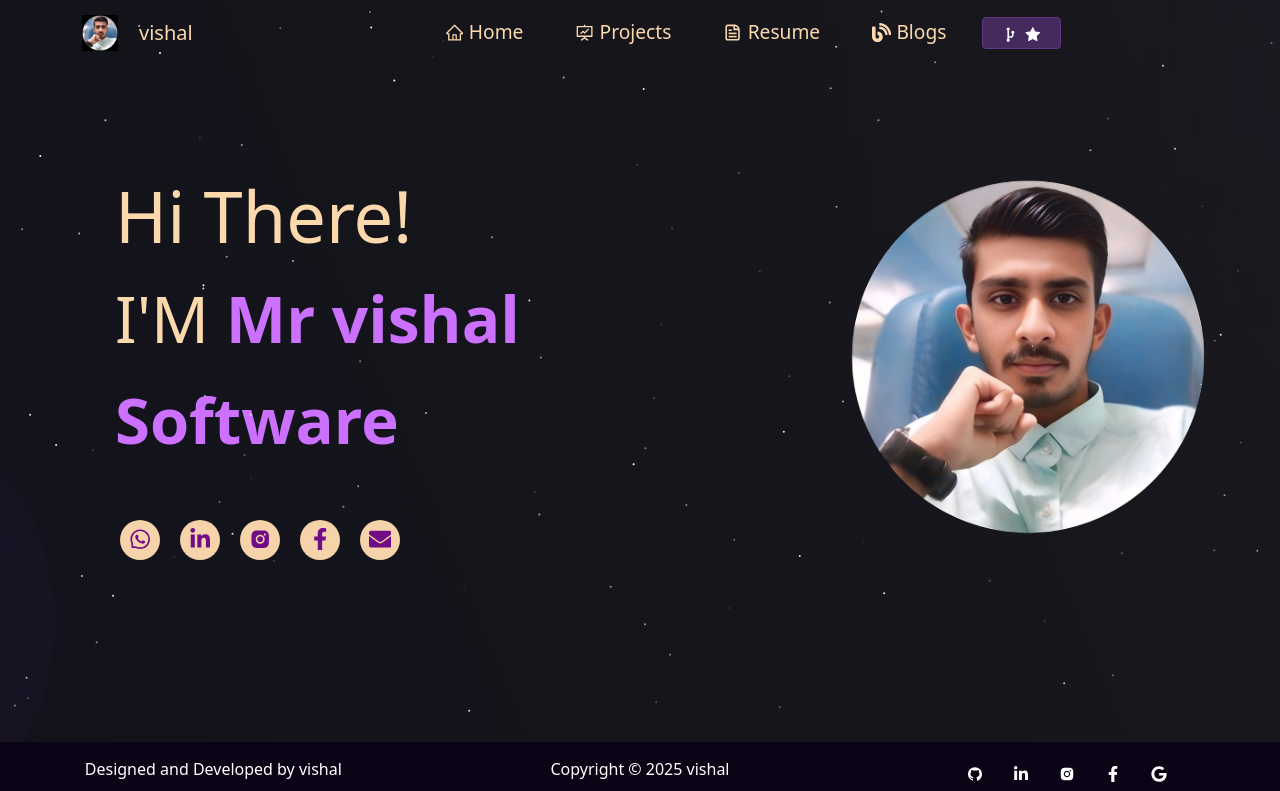
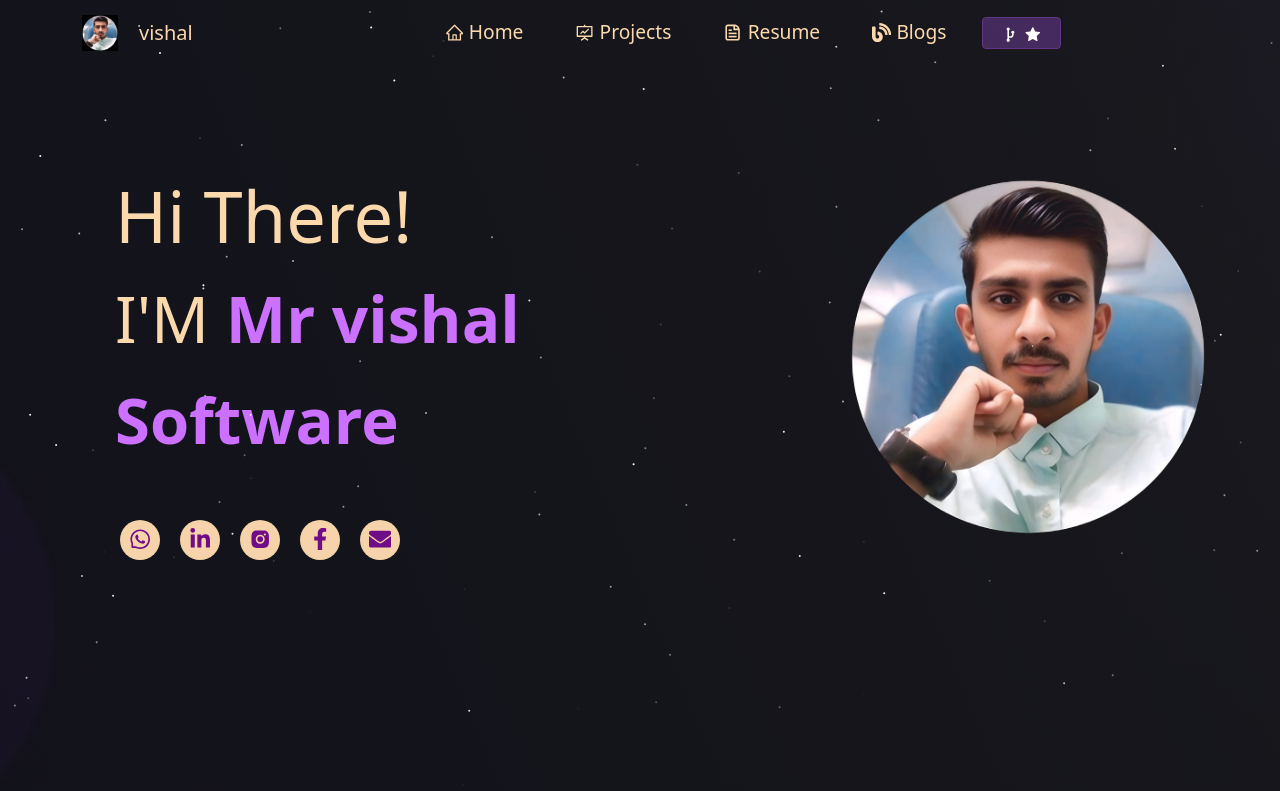
Before and after one commit to apit04726/Personal-Portfolio-main, a React (Create React App) app: page / in a window 1280 px wide. Shown: the top 791 px of the page. Built offline with nearby package versions, Linux system fonts and the light colour scheme; no server answers.

Commit message:
fix: change footer positioning to static and remove body padding for improved layout

```diff
--- a/src/style.css
+++ b/src/style.css
@@ -480,7 +480,7 @@ html {
 /* --------- */
 .footer {
   background-color: rgb(10, 4, 22);
-  position: fixed;
+  position: static;
   left: 0;
   bottom: 0;
   width: 100%;
@@ -490,7 +490,6 @@ html {
 }
 
 body {
-  padding-bottom: 80px; /* Adjust to footer height */
 }
 
 @media (max-width: 767px) {
```
